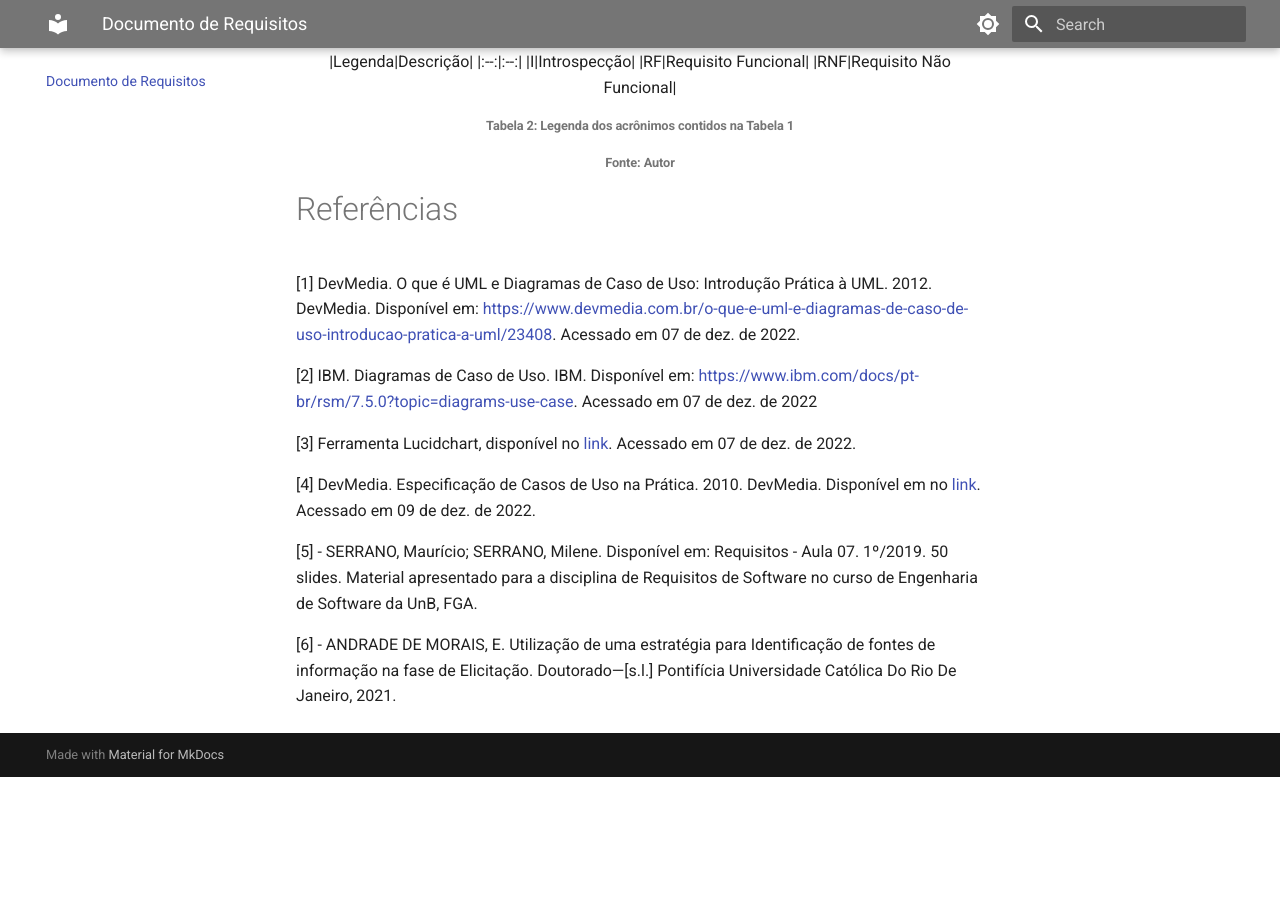
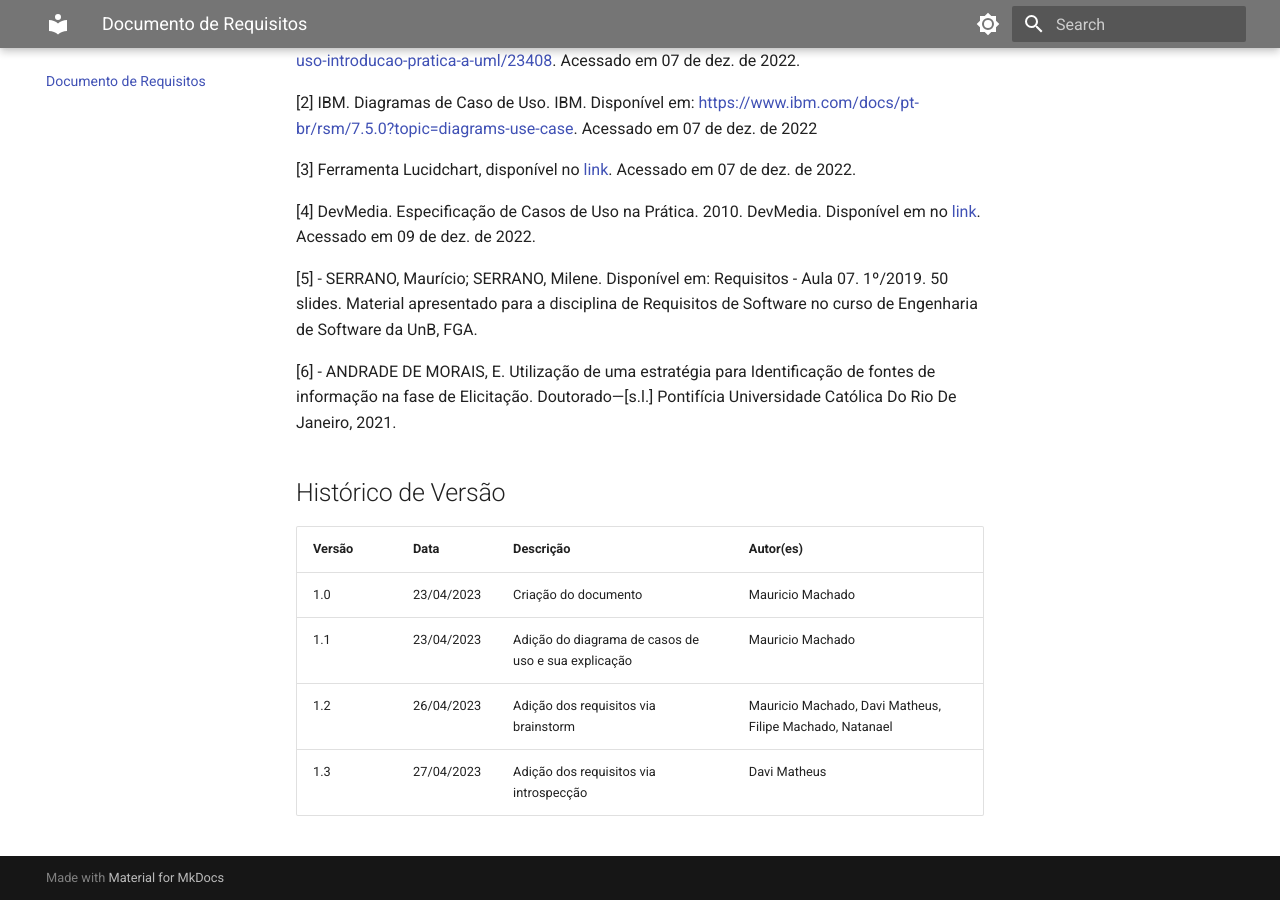
Before and after one commit to UNB-PI2-Grupo3-BracoRobotico/Documentation, an MkDocs documentation site: the page built from docs/documento_requisito.md, in a window 1280 px wide and 900 px high, scrolled down 10993 px. Built offline with MkDocs 1.6.1 and Material for MkDocs 9.7.7, drawn with Linux system fonts in a browser that asks for light colours; before the commit the page ends 11770 px from its top, so only the background shows below that; some of the changed text lies outside the part shown.

Commit message:
update fix

```diff
--- a/docs/documento_requisito.md
+++ b/docs/documento_requisito.md
@@ -261,3 +256,11 @@ A técnica utilizada consiste em o engenheiro de requisitos utilizar a imaginaç
 [5] - SERRANO, Maurício; SERRANO, Milene. Disponível em: Requisitos - Aula 07. 1º/2019. 50 slides. Material apresentado para a disciplina de Requisitos de Software no curso de Engenharia de Software da UnB, FGA.
 
 [6] - ANDRADE DE MORAIS, E. Utilização de uma estratégia para Identificação de fontes de informação na fase de Elicitação. Doutorado—[s.l.] Pontifícia Universidade Católica Do Rio De Janeiro, 2021.
+
+## Histórico de Versão<br>
+|Versão|Data|Descrição|Autor(es)|
+|------|----|---------|--------|
+|1.0   | 23/04/2023 | Criação do documento | Mauricio Machado|
+|1.1   | 23/04/2023 | Adição do diagrama de casos de uso e sua explicação | Mauricio Machado |
+|1.2   | 26/04/2023 | Adição dos requisitos via brainstorm | Mauricio Machado, Davi Matheus, Filipe Machado, Natanael|
+|1.3   | 27/04/2023 | Adição dos requisitos via introspecção | Davi Matheus|
```
Also changed, not shown: other parts of docs/documento_requisito.md (+2 -7 lines).
